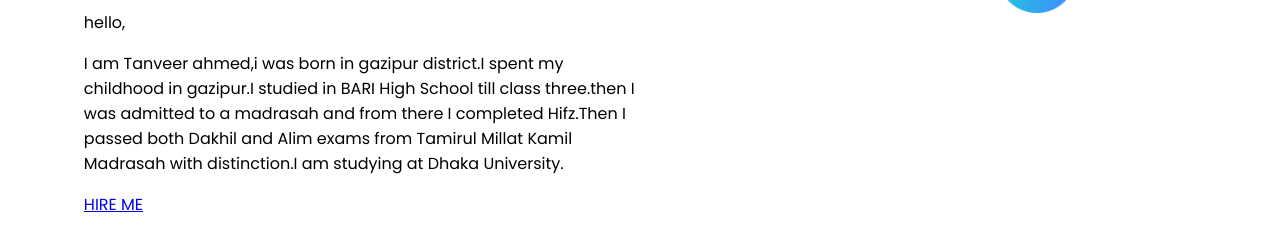
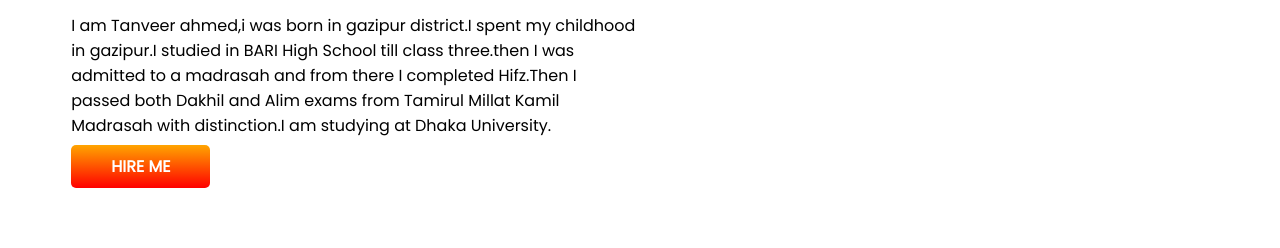
Before and after one commit to tanveer1912/developer-portfolio, a plain HTML site: page index.html in a window 1280 px wide. Shown: the part 458-706 px from the top of the page. Drawn offline with Linux system fonts and the light colour scheme.

Commit message:
new added

```diff
--- a/index.html
+++ b/index.html
@@ -23,7 +23,7 @@
                 School till class three.then I was admitted to a madrasah and from there I completed Hifz.Then I passed
                 both Dakhil and Alim exams from Tamirul Millat Kamil Madrasah with distinction.I am studying at Dhaka
                 University.</p>
-            <a target="_blank" href="https://www.linkedin.com/in/tanvirul-islam-929538244/">HIRE ME</a>
+            <a class="Button" target="_blank" href="https://www.linkedin.com/in/tanvirul-islam-929538244/">HIRE ME</a>
         </div>
         <div class="go">
             <img src="tanvir-picture.png" alt="" width="400px" height="400px">
--- a/style.css
+++ b/style.css
@@ -16,6 +16,15 @@ section {
 
 .go {
     width: 50%;
-    padding-left: 6%;
-    padding-top: 5%;
+    padding-left: 5%;
+    padding-top: 2%;
 }
+
+.Button {
+    text-decoration: none;
+    background-image: linear-gradient(orange, red);
+    padding: 10PX 40PX;
+    font-weight: 700;
+    border-radius: 5px;
+    color: white;
+}
```
